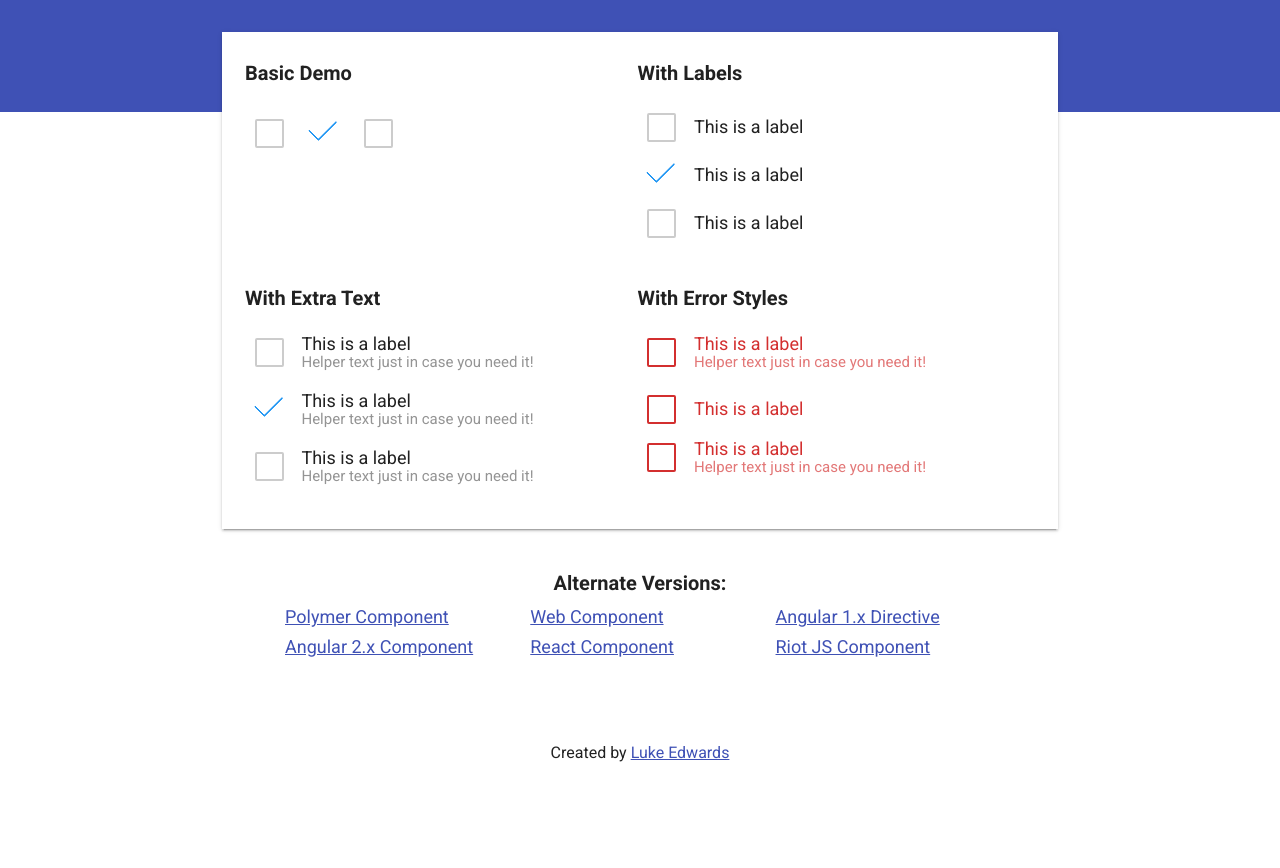
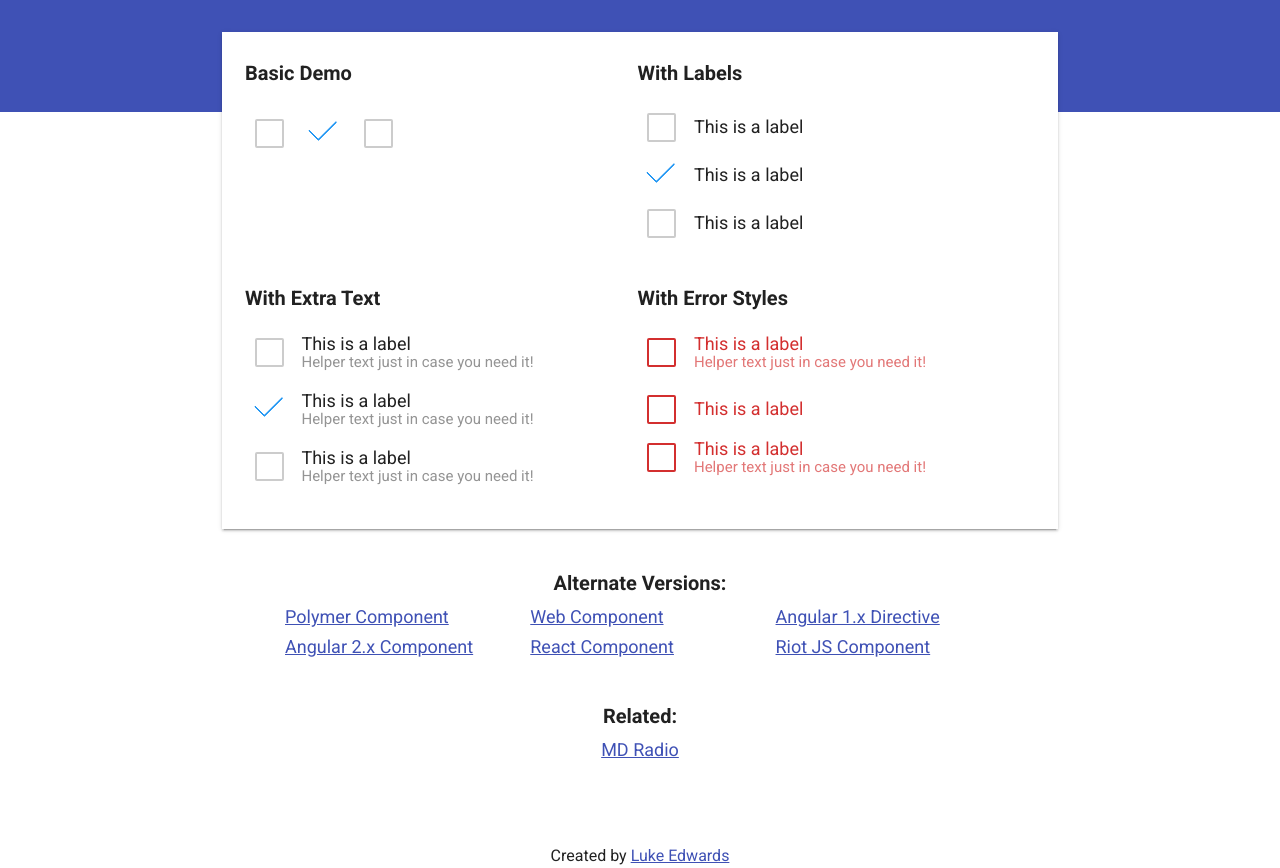
Before and after one commit to lukeed/md-checkbox, a website: page index.html in a window 1280 px wide. Shown: the part 108-976 px from the top of the page. Before the commit the page ends 873 px from the top, so only its background shows below. Drawn offline with Linux system fonts and the light colour scheme.

Commit message:
update demo page with md-radio link

```diff
--- a/index.html
+++ b/index.html
@@ -131,6 +131,12 @@
 					<li><a href="#">React Component</a></li>
 					<li><a href="#">Riot JS Component</a></li>
 				</ul>
+
+				<h3 style="margin-top: 40px;">Related:</h3>
+				<ul style="text-align: center; padding: 0;">
+					<li><a href="https://github.com/lukeed/md-radio">MD Radio</a></li>
+				</ul>
+
 				<p>Created by <a href="https://twitter.com/lukeed05" target="_blank">Luke Edwards</a></p>
 			</footer>
 		</div>
```
